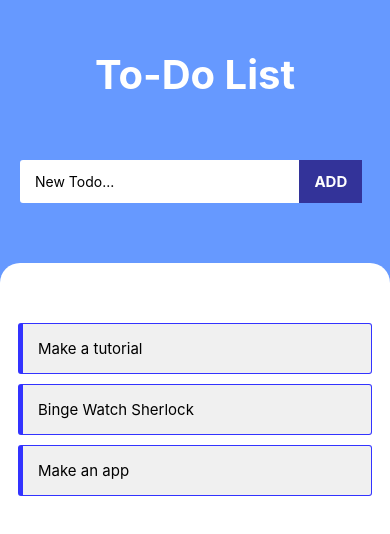
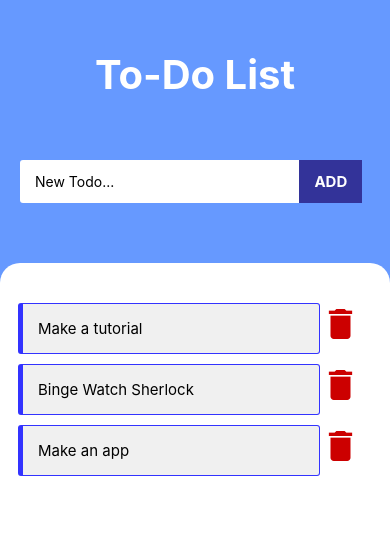
Before and after one commit to sparshsukralia/todo-list-react-native, a React Native app: screen / in a window 390 px wide. Shown: the top 534 px of the page. Built offline with nearby package versions, Linux system fonts and the light colour scheme.

Commit message:
vector icons

```diff
--- a/App.js
+++ b/App.js
@@ -37,6 +37,7 @@ export default function App() {
         { text: "GOT IT", onPress: () => console.log("alert closed") },
       ]);
     }
+    text.value = "";
   };
 
   return (
@@ -68,17 +69,21 @@ export default function App() {
 
 const styles = StyleSheet.create({
   container: {
+    flex: 1,
     backgroundColor: "#6699FF",
-    height: 900,
+    // height: 900,
   },
   content: {
-    // padding: 10,
+    flex: 1,
+    // marginBottom: 20,
   },
   list: {
+    flex: 1,
     marginTop: 30,
     backgroundColor: "#fff",
-    height: 800,
-    paddingTop: 50,
+    // height: 800,
+    paddingTop: 30,
+    paddingBottom: 15,
     borderTopLeftRadius: 20,
     borderTopRightRadius: 20,
   },
--- a/components/AddTodo.js
+++ b/components/AddTodo.js
@@ -7,6 +7,7 @@ export default function AddTodo({ submitHandler }) {
 
   const changeHandler = (val) => {
     setText(val);
+    text.value = "";
   };
 
   return (
--- a/components/TodoItem.js
+++ b/components/TodoItem.js
@@ -1,21 +1,32 @@
 import React from "react";
-import { StyleSheet, Text, TouchableOpacity } from "react-native";
+import { StyleSheet, Text, View, TouchableOpacity } from "react-native";
+import { MaterialIcons } from "@expo/vector-icons";
 
 export default function TodoItem({ item, pressHandler }) {
   return (
     <TouchableOpacity onPress={() => pressHandler(item.key)}>
-      <Text style={styles.item}>{item.text}</Text>
+      <View style={styles.itemContainer}>
+        <Text style={styles.item}>{item.text}</Text>
+        <MaterialIcons name="delete" size={40} color="#cc0000" />
+      </View>
     </TouchableOpacity>
   );
 }
 
 const styles = StyleSheet.create({
+  itemContainer: {
+    display: "flex",
+    flexDirection: "row",
+    alignItems: "center",
+  },
   item: {
+    flex: 0.9,
     color: "black",
     backgroundColor: "#F0F0F0",
     padding: 15,
     marginTop: 10,
     marginHorizontal: 18,
+    marginRight: 0,
     fontSize: 15,
     borderRadius: 3,
     borderWidth: 0.1,
```
